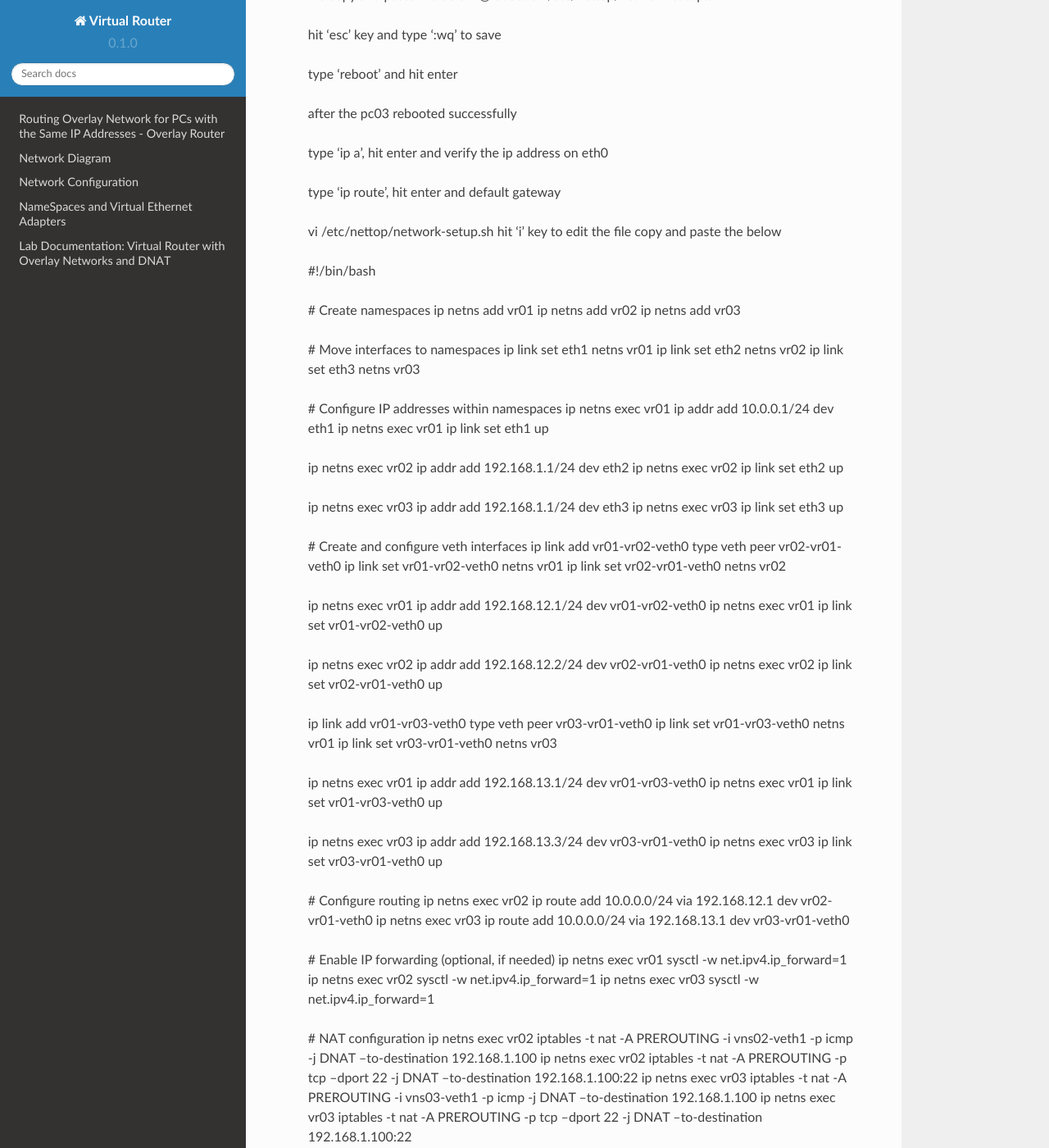
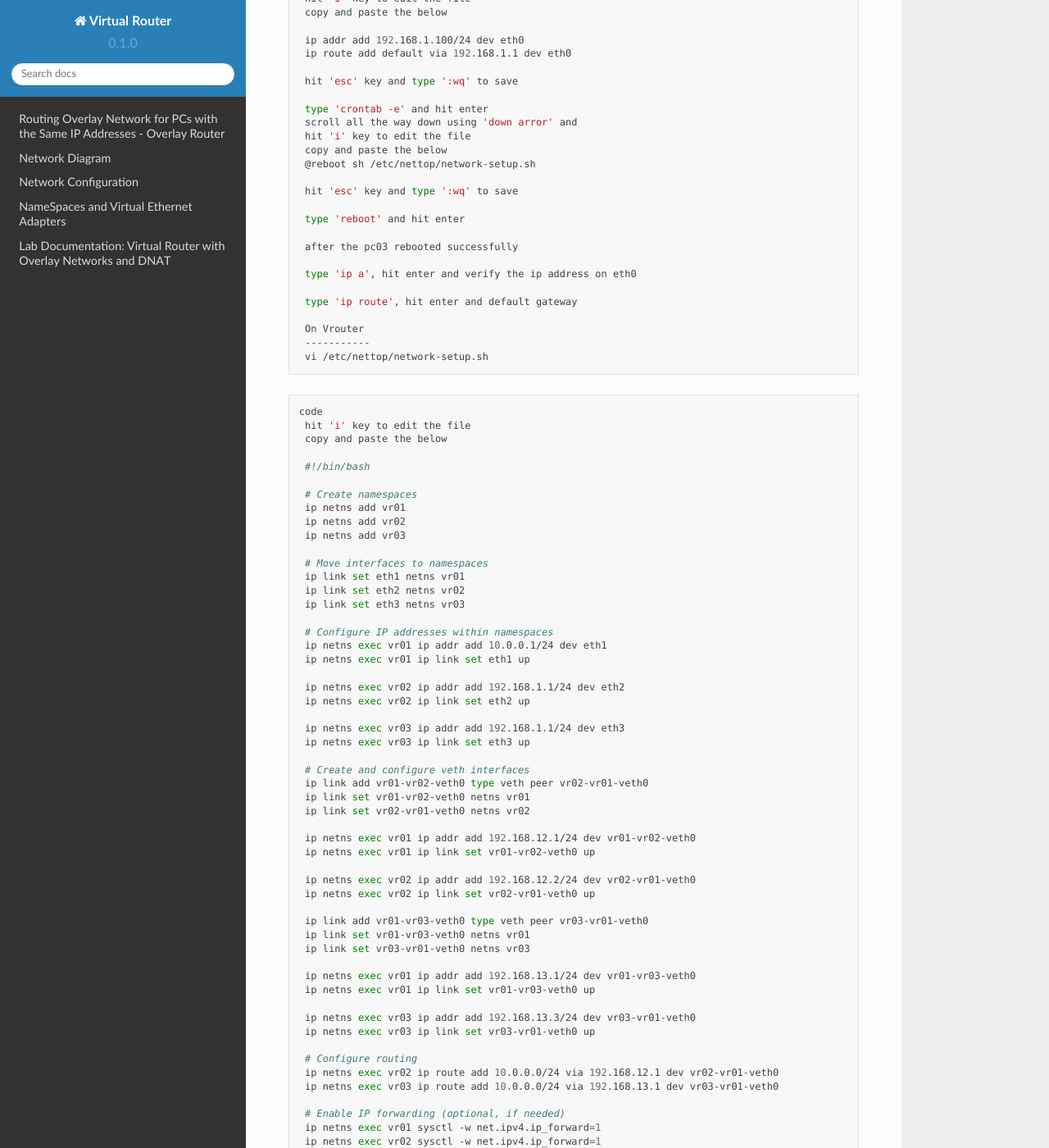
Before and after one commit to Arunkumarsubbiahunique/virtualrouter, a Sphinx documentation site: the page built from docs/source/index.rst, in a window 1280 px wide and 1400 px high, scrolled down 13742 px. Shown: the whole window at 82% size. Built offline with Sphinx 7.4.7 and the Read the Docs theme 2.0.0, drawn with Linux system fonts in a browser that asks for light colours; some of the changed text lies outside the part shown.

Commit message:
Update index.rst

```diff
--- a/docs/source/index.rst
+++ b/docs/source/index.rst
@@ -187,6 +187,9 @@
 
     On pc1
     ------
+.. code-block:: bash
+
+   code
     vi /etc/nettop/network-setup.sh
     hit 'i' key to edit the file
     copy and paste the below
@@ -215,6 +218,9 @@
     On pc2
     ------
     vi /etc/nettop/network-setup.sh
+.. code-block:: bash
+
+   code
     hit 'i' key to edit the file
     copy and paste the below
 
@@ -242,6 +248,9 @@
     On pc3
     ------
     vi /etc/nettop/network-setup.sh
+.. code-block:: bash
+
+   code
     hit 'i' key to edit the file
     copy and paste the below
 
@@ -269,6 +278,9 @@
     On Vrouter
     -----------
     vi /etc/nettop/network-setup.sh
+.. code-block:: bash
+
+   code
     hit 'i' key to edit the file
     copy and paste the below
 
```
